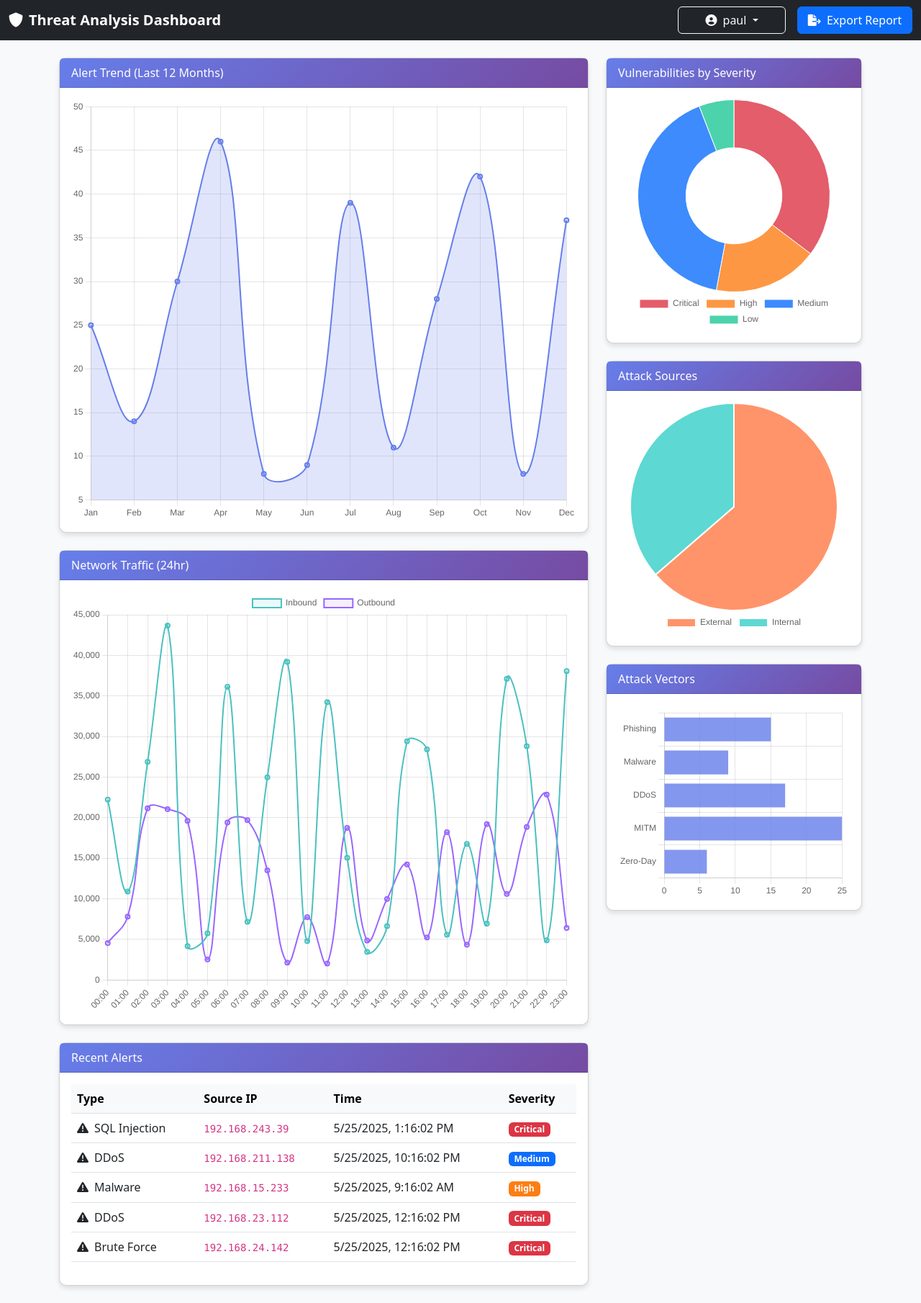
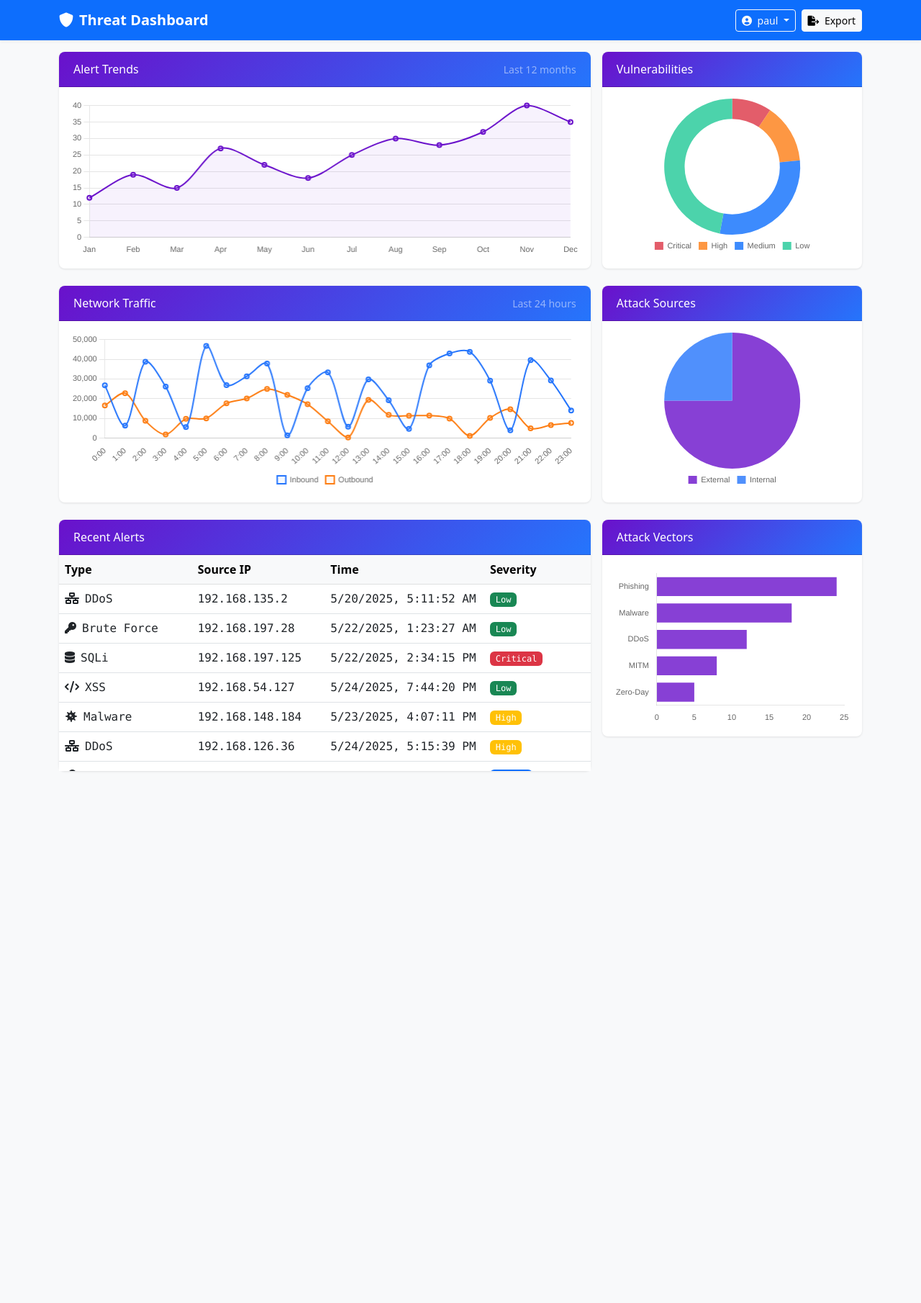
Before and after one commit to thatGUYpaul/TEST_1, a Flask app: page /dashboard in a window 1280 px wide. Shown: the whole page at 72% size. After the commit the page ends 1072 px from the top, so only its background shows below. Run offline with Flask 3, Linux system fonts and the light colour scheme; a user stored in the database is signed in; some libraries are stand-ins or nearby versions.

Commit message:
enhaced the UI making it Clean

```diff
--- a/templates/Dashboard.html
+++ b/templates/Dashboard.html
@@ -7,403 +7,345 @@
   <link href="https://cdnjs.cloudflare.com/ajax/libs/bootstrap/5.3.0/css/bootstrap.min.css" rel="stylesheet">
   <link href="https://cdnjs.cloudflare.com/ajax/libs/font-awesome/6.0.0/css/all.min.css" rel="stylesheet">
   <script src="https://cdn.jsdelivr.net/npm/chart.js"></script>
-  <script src="https://cdnjs.cloudflare.com/ajax/libs/jspdf/2.5.1/jspdf.umd.min.js"></script>
-  <script src="https://cdnjs.cloudflare.com/ajax/libs/html2canvas/1.4.1/html2canvas.min.js"></script>
   <style>
-    .navbar-brand { font-weight: 600; }
-    .dropdown-toggle { min-width: 150px; }
-    #exportReport { min-width: 160px; }
-    .card { border-radius: 10px; box-shadow: 0 4px 6px rgba(0,0,0,0.1); }
+    /* Compact UI Styles */
+    body { background-color: #f8f9fa; }
+    .navbar { box-shadow: 0 2px 4px rgba(0,0,0,0.05); }
+    .card {
+      border: none;
+      border-radius: 8px;
+      box-shadow: 0 1px 3px rgba(0,0,0,0.1);
+      margin-bottom: 1.5rem;
+    }
     .card-header {
-      background: linear-gradient(135deg, #667eea 0%, #764ba2 100%);
+      background: linear-gradient(135deg, #6a11cb 0%, #2575fc 100%);
       color: white;
       font-weight: 500;
+      padding: 0.75rem 1.25rem;
+      border-radius: 8px 8px 0 0 !important;
     }
-    .badge-critical { background-color: #dc3545; }
-    .badge-high { background-color: #fd7e14; }
-    .badge-medium { background-color: #0d6efd; }
-    .badge-low { background-color: #20c997; }
+    .chart-container {
+      position: relative;
+      height: 220px; /* Fixed height for all charts */
+      width: 100%;
+    }
+    .table-responsive { max-height: 300px; }
+    .badge {
+      font-weight: 500;
+      padding: 0.35em 0.65em;
+      font-size: 0.75em;
+    }
+    .dropdown-menu { min-width: 200px; }
+    #exportReport { transition: all 0.2s; }
+    #exportReport:hover { transform: translateY(-1px); }
   </style>
 </head>
-<body class="bg-light">
-  <!-- Enhanced Navigation Bar -->
-  <nav class="navbar navbar-expand-lg navbar-dark bg-dark mb-4">
-    <div class="container-fluid">
-      <a class="navbar-brand" href="{{ url_for('dashboard') }}">
-        <i class="fas fa-shield-alt me-2"></i>Threat Analysis Dashboard
+<body>
+  <!-- Compact Navigation Bar -->
+  <nav class="navbar navbar-expand-lg navbar-dark bg-primary">
+    <div class="container">
+      <a class="navbar-brand fw-bold" href="{{ url_for('dashboard') }}">
+        <i class="fas fa-shield-alt me-2"></i>Threat Dashboard
       </a>
       <div class="d-flex align-items-center">
-        <div class="dropdown me-3">
-          <button class="btn btn-outline-light dropdown-toggle" type="button" id="profileDropdown" data-bs-toggle="dropdown">
+        <div class="dropdown me-2">
+          <button class="btn btn-outline-light btn-sm dropdown-toggle" type="button" id="profileDropdown" data-bs-toggle="dropdown">
             <i class="fas fa-user-circle me-1"></i> {{ username }}
           </button>
           <ul class="dropdown-menu dropdown-menu-end">
-            <li><a class="dropdown-item" href="#"><i class="fas fa-user me-2"></i>My Profile</a></li>
-            <li><a class="dropdown-item" href="#"><i class="fas fa-cog me-2"></i>Account Settings</a></li>
+            <li><a class="dropdown-item" href="#"><i class="fas fa-user me-2"></i>Profile</a></li>
+            <li><a class="dropdown-item" href="#"><i class="fas fa-cog me-2"></i>Settings</a></li>
             <li><hr class="dropdown-divider"></li>
-            <li><a class="dropdown-item" href="{{ url_for('logout') }}"><i class="fas fa-sign-out-alt me-2"></i>Logout</a></li>
+            <li><a class="dropdown-item text-danger" href="{{ url_for('logout') }}"><i class="fas fa-sign-out-alt me-2"></i>Logout</a></li>
           </ul>
         </div>
-        <button class="btn btn-primary" id="exportReport" data-bs-toggle="modal" data-bs-target="#exportModal">
-          <i class="fas fa-file-export me-1"></i> Export Report
+        <button class="btn btn-light btn-sm" id="exportReport">
+          <i class="fas fa-file-export me-1"></i> Export
         </button>
       </div>
     </div>
   </nav>
 
-  <div class="container">
-    <div class="row">
+  <div class="container py-3">
+    <div class="row g-3">
+      <!-- Left Column -->
       <div class="col-lg-8">
-        <div class="card mb-4">
-          <div class="card-header">Alert Trend (Last 12 Months)</div>
-          <div class="card-body">
-            <canvas id="alertTrendChart" height="250"></canvas>
+        <!-- Alert Trend Chart -->
+        <div class="card">
+          <div class="card-header d-flex justify-content-between align-items-center">
+            <span>Alert Trends</span>
+            <small class="text-white-50">Last 12 months</small>
+          </div>
+          <div class="card-body p-3">
+            <div class="chart-container">
+              <canvas id="alertTrendChart"></canvas>
+            </div>
           </div>
         </div>
 
-        <div class="card mb-4">
-          <div class="card-header">Network Traffic (24hr)</div>
-          <div class="card-body">
-            <canvas id="trafficChart" height="250"></canvas>
+        <!-- Traffic Chart -->
+        <div class="card">
+          <div class="card-header d-flex justify-content-between align-items-center">
+            <span>Network Traffic</span>
+            <small class="text-white-50">Last 24 hours</small>
+          </div>
+          <div class="card-body p-3">
+            <div class="chart-container">
+              <canvas id="trafficChart"></canvas>
+            </div>
           </div>
         </div>
 
-        <div class="card mb-4">
+        <!-- Recent Alerts Table -->
+        <div class="card">
           <div class="card-header">Recent Alerts</div>
-          <div class="card-body">
+          <div class="card-body p-0">
             <div class="table-responsive">
-              <table class="table table-hover">
+              <table class="table table-hover mb-0">
                 <thead class="table-light">
                   <tr>
-                    <th>Type</th>
-                    <th>Source IP</th>
-                    <th>Time</th>
-                    <th>Severity</th>
+                    <th width="25%">Type</th>
+                    <th width="25%">Source IP</th>
+                    <th width="30%">Time</th>
+                    <th width="20%">Severity</th>
                   </tr>
                 </thead>
-                <tbody id="alerts-table"></tbody>
+                <tbody id="alerts-table" class="font-monospace">
+                  <!-- Filled by JavaScript -->
+                </tbody>
               </table>
             </div>
           </div>
         </div>
       </div>
 
+      <!-- Right Column -->
       <div class="col-lg-4">
-        <div class="card mb-4">
-          <div class="card-header">Vulnerabilities by Severity</div>
-          <div class="card-body">
-            <canvas id="vulnerabilityChart" height="250"></canvas>
+        <!-- Vulnerability Chart -->
+        <div class="card">
+          <div class="card-header">Vulnerabilities</div>
+          <div class="card-body p-3">
+            <div class="chart-container">
+              <canvas id="vulnerabilityChart"></canvas>
+            </div>
           </div>
         </div>
 
-        <div class="card mb-4">
+        <!-- Attack Sources -->
+        <div class="card">
           <div class="card-header">Attack Sources</div>
-          <div class="card-body">
-            <canvas id="attackSourcesChart" height="250"></canvas>
+          <div class="card-body p-3">
+            <div class="chart-container">
+              <canvas id="attackSourcesChart"></canvas>
+            </div>
           </div>
         </div>
 
-        <div class="card mb-4">
+        <!-- Attack Vectors -->
+        <div class="card">
           <div class="card-header">Attack Vectors</div>
-          <div class="card-body">
-            <canvas id="attackVectorsChart" height="250"></canvas>
+          <div class="card-body p-3">
+            <div class="chart-container">
+              <canvas id="attackVectorsChart"></canvas>
+            </div>
           </div>
         </div>
       </div>
     </div>
   </div>
 
-  <!-- Export Report Modal -->
-  <div class="modal fade" id="exportModal" tabindex="-1" aria-hidden="true">
-    <div class="modal-dialog">
-      <div class="modal-content">
-        <div class="modal-header bg-primary text-white">
-          <h5 class="modal-title"><i class="fas fa-file-export me-2"></i>Export Report</h5>
-          <button type="button" class="btn-close btn-close-white" data-bs-dismiss="modal"></button>
-        </div>
-        <div class="modal-body">
-          <div class="mb-3">
-            <label class="form-label">Report Format</label>
-            <select class="form-select" id="reportFormat">
-              <option value="pdf">PDF Document</option>
-              <option value="png">PNG Image</option>
-            </select>
-          </div>
-          <div class="mb-3">
-            <label class="form-label">Time Range</label>
-            <select class="form-select" id="timeRange">
-              <option value="24h">Last 24 Hours</option>
-              <option value="7d">Last 7 Days</option>
-              <option value="30d">Last 30 Days</option>
-              <option value="custom">Custom Range</option>
-            </select>
-          </div>
-          <div class="mb-3" id="customDateRange" style="display: none;">
-            <div class="row">
-              <div class="col-md-6">
-                <label class="form-label">From</label>
-                <input type="date" class="form-control">
-              </div>
-              <div class="col-md-6">
-                <label class="form-label">To</label>
-                <input type="date" class="form-control">
-              </div>
-            </div>
-          </div>
-          <div class="form-check">
-            <input class="form-check-input" type="checkbox" id="includeCharts" checked>
-            <label class="form-check-label" for="includeCharts">Include all charts</label>
-          </div>
-        </div>
-        <div class="modal-footer">
-          <button type="button" class="btn btn-secondary" data-bs-dismiss="modal">Cancel</button>
-          <button type="button" class="btn btn-primary" id="confirmExport">
-            <i class="fas fa-download me-1"></i> Export
-          </button>
-        </div>
-      </div>
-    </div>
-  </div>
+  <script>
+    // Initialize all charts with compact configuration
+    document.addEventListener('DOMContentLoaded', function() {
+      // Chart defaults - clean and compact
+      Chart.defaults.font.size = 11;
+      Chart.defaults.plugins.legend.position = 'bottom';
+      Chart.defaults.plugins.legend.labels.boxWidth = 12;
+      Chart.defaults.plugins.legend.labels.padding = 10;
 
-  <script>
-    // Initialize all charts
-    document.addEventListener('DOMContentLoaded', function() {
       // Alert Trend Chart
-      fetch('/api/alert-trends')
-        .then(res => res.json())
-        .then(data => {
       new Chart(document.getElementById('alertTrendChart'), {
         type: 'line',
         data: {
-              labels: data.labels,
+          labels: ['Jan', 'Feb', 'Mar', 'Apr', 'May', 'Jun', 'Jul', 'Aug', 'Sep', 'Oct', 'Nov', 'Dec'],
           datasets: [{
-                label: 'Security Alerts',
-                data: data.counts,
-                backgroundColor: 'rgba(102, 126, 234, 0.2)',
-                borderColor: 'rgba(102, 126, 234, 1)',
+            label: 'Alerts',
+            data: [12, 19, 15, 27, 22, 18, 25, 30, 28, 32, 40, 35],
+            borderColor: 'rgba(106, 17, 203, 1)',
+            backgroundColor: 'rgba(106, 17, 203, 0.05)',
             borderWidth: 2,
-                tension: 0.4,
+            tension: 0.3,
             fill: true
           }]
         },
         options: {
           responsive: true,
+          maintainAspectRatio: false,
           plugins: {
             legend: { display: false }
+          },
+          scales: {
+            y: { beginAtZero: true, grid: { drawBorder: false } },
+            x: { grid: { display: false } }
           }
         }
       });
-        });
 
       // Traffic Chart
-      fetch('/api/traffic')
-        .then(res => res.json())
-        .then(data => {
       new Chart(document.getElementById('trafficChart'), {
         type: 'line',
         data: {
-              labels: data.labels,
+          labels: Array.from({length: 24}, (_, i) => `${i}:00`),
           datasets: [
             {
               label: 'Inbound',
-                  data: data.inbound,
-                  borderColor: 'rgba(75, 192, 192, 1)',
-                  backgroundColor: 'rgba(75, 192, 192, 0.1)',
+              data: Array.from({length: 24}, () => Math.floor(Math.random() * 50000)),
+              borderColor: 'rgba(37, 117, 252, 1)',
+              backgroundColor: 'rgba(37, 117, 252, 0.05)',
               borderWidth: 2,
-                  tension: 0.4
+              tension: 0.3
             },
             {
               label: 'Outbound',
-                  data: data.outbound,
-                  borderColor: 'rgba(153, 102, 255, 1)',
-                  backgroundColor: 'rgba(153, 102, 255, 0.1)',
+              data: Array.from({length: 24}, () => Math.floor(Math.random() * 25000)),
+              borderColor: 'rgba(253, 126, 20, 1)',
+              backgroundColor: 'rgba(253, 126, 20, 0.05)',
               borderWidth: 2,
-                  tension: 0.4
+              tension: 0.3
             }
           ]
         },
         options: {
           responsive: true,
-              interaction: {
-                intersect: false,
-                mode: 'index'
+          maintainAspectRatio: false,
+          plugins: {
+            legend: { position: 'bottom' }
+          },
+          scales: {
+            y: { beginAtZero: true, grid: { drawBorder: false } },
+            x: { grid: { display: false } }
           }
         }
       });
-        });
-
-      // Alerts Table
-      fetch('/api/alerts')
-        .then(res => res.json())
-        .then(alerts => {
-          const tbody = document.getElementById('alerts-table');
-          alerts.forEach(alert => {
-            const row = document.createElement('tr');
-            const severityClass = {
-              'Critical': 'badge-critical',
-              'High': 'badge-high',
-              'Medium': 'badge-medium',
-              'Low': 'badge-low'
-            }[alert.severity];
-
-            row.innerHTML = `
-              <td><i class="fas fa-exclamation-triangle me-2"></i>${alert.type}</td>
-              <td><code>${alert.source_ip}</code></td>
-              <td>${new Date(alert.time_reported).toLocaleString()}</td>
-              <td><span class="badge ${severityClass}">${alert.severity}</span></td>
-            `;
-            tbody.appendChild(row);
-          });
-        });
 
       // Vulnerability Chart
-      fetch('/api/vulnerabilities')
-        .then(res => res.json())
-        .then(data => {
       new Chart(document.getElementById('vulnerabilityChart'), {
         type: 'doughnut',
         data: {
-              labels: data.labels,
+          labels: ['Critical', 'High', 'Medium', 'Low'],
           datasets: [{
-                data: data.counts,
+            data: [8, 12, 25, 40],
             backgroundColor: [
               'rgba(220, 53, 69, 0.8)',
               'rgba(253, 126, 20, 0.8)',
               'rgba(13, 110, 253, 0.8)',
               'rgba(32, 201, 151, 0.8)'
             ],
-                borderWidth: 1
+            borderWidth: 0
           }]
         },
         options: {
           responsive: true,
+          maintainAspectRatio: false,
+          cutout: '70%',
           plugins: {
             legend: { position: 'bottom' }
           }
         }
       });
-        });
 
       // Attack Sources
-      fetch('/api/attack-sources')
-        .then(res => res.json())
-        .then(data => {
       new Chart(document.getElementById('attackSourcesChart'), {
         type: 'pie',
         data: {
-              labels: data.labels,
+          labels: ['External', 'Internal'],
           datasets: [{
-                data: data.percentages,
+            data: [75, 25],
             backgroundColor: [
-                  'rgba(255, 122, 69, 0.8)',
-                  'rgba(54, 207, 201, 0.8)'
-                ]
+              'rgba(106, 17, 203, 0.8)',
+              'rgba(37, 117, 252, 0.8)'
+            ],
+            borderWidth: 0
           }]
         },
         options: {
           responsive: true,
+          maintainAspectRatio: false,
           plugins: {
-                legend: { position: 'bottom' },
-                tooltip: {
-                  callbacks: {
-                    label: function(context) {
-                      return `${context.label}: ${context.raw}%`;
-                    }
-                  }
-                }
+            legend: { position: 'bottom' }
           }
         }
       });
-        });
 
       // Attack Vectors
-      fetch('/api/attack-vectors')
-        .then(res => res.json())
-        .then(data => {
       new Chart(document.getElementById('attackVectorsChart'), {
         type: 'bar',
         data: {
-              labels: data.labels,
+          labels: ['Phishing', 'Malware', 'DDoS', 'MITM', 'Zero-Day'],
           datasets: [{
-                label: 'Attack Count',
-                data: data.counts,
-                backgroundColor: 'rgba(102, 126, 234, 0.8)'
+            label: 'Count',
+            data: [24, 18, 12, 8, 5],
+            backgroundColor: 'rgba(106, 17, 203, 0.8)'
           }]
         },
         options: {
           indexAxis: 'y',
           responsive: true,
+          maintainAspectRatio: false,
           plugins: {
             legend: { display: false }
+          },
+          scales: {
+            x: { beginAtZero: true, grid: { display: false } },
+            y: { grid: { display: false } }
           }
         }
       });
-        });
+
+      // Populate alerts table
+      const alertTypes = ['DDoS', 'Brute Force', 'SQLi', 'XSS', 'Malware'];
+      const severities = ['Critical', 'High', 'Medium', 'Low'];
+      const tbody = document.getElementById('alerts-table');
+
+      for (let i = 0; i < 8; i++) {
+        const severity = severities[Math.floor(Math.random() * severities.length)];
+        const row = document.createElement('tr');
+        row.innerHTML = `
+          <td><i class="fas fa-${getAlertIcon(alertTypes[i % alertTypes.length])} me-2"></i>${alertTypes[i % alertTypes.length]}</td>
+          <td>192.168.${Math.floor(Math.random() * 255)}.${Math.floor(Math.random() * 255)}</td>
+          <td>${new Date(Date.now() - Math.random() * 7 * 24 * 60 * 60 * 1000).toLocaleString()}</td>
+          <td><span class="badge bg-${getSeverityClass(severity)}">${severity}</span></td>
+        `;
+        tbody.appendChild(row);
+      }
+
+      function getAlertIcon(type) {
+        const icons = {
+          'DDoS': 'network-wired',
+          'Brute Force': 'key',
+          'SQLi': 'database',
+          'XSS': 'code',
+          'Malware': 'virus'
+        };
+        return icons[type] || 'exclamation-triangle';
+      }
+
+      function getSeverityClass(severity) {
+        const classes = {
+          'Critical': 'danger',
+          'High': 'warning',
+          'Medium': 'primary',
+          'Low': 'success'
+        };
+        return classes[severity] || 'secondary';
+      }
 
       // Export functionality
-      document.getElementById('timeRange').addEventListener('change', function() {
-        document.getElementById('customDateRange').style.display =
-          this.value === 'custom' ? 'block' : 'none';
-      });
-
-      document.getElementById('confirmExport').addEventListener('click', function() {
-        const format = document.getElementById('reportFormat').value;
-        const timeRange = document.getElementById('timeRange').value;
-        const includeCharts = document.getElementById('includeCharts').checked;
-
-        if (format === 'pdf') {
-          exportToPDF(timeRange, includeCharts);
-        } else {
-          exportToPNG(timeRange, includeCharts);
-        }
-
-        bootstrap.Modal.getInstance(document.getElementById('exportModal')).hide();
+      document.getElementById('exportReport').addEventListener('click', function() {
+        // Implement your export logic here
+        alert('Export functionality would be implemented here');
       });
     });
-
-    function exportToPDF(timeRange, includeCharts) {
-      const { jsPDF } = window.jspdf;
-      const doc = new jsPDF('landscape');
-
-      // Add title and metadata
-      doc.setFont('helvetica', 'bold');
-      doc.setFontSize(20);
-      doc.text('Network Security Threat Report', 15, 20);
-
-      doc.setFont('helvetica', 'normal');
-      doc.setFontSize(12);
-      doc.text(`Generated by: ${document.querySelector('.navbar-brand').textContent}`, 15, 30);
-      doc.text(`Time Range: ${document.getElementById('timeRange').options[document.getElementById('timeRange').selectedIndex].text}`, 15, 40);
-      doc.text(`Generated on: ${new Date().toLocaleString()}`, 15, 50);
-      doc.text(`User: {{ username }}`, 15, 60);
-
-      // Add summary section
-      doc.setFontSize(16);
-      doc.text('Executive Summary', 15, 80);
-      doc.setFontSize(12);
-      doc.text('This report contains the security threat analysis for the selected time period.', 15, 90);
-
-      if (includeCharts) {
-        // Add charts (would need to implement chart to image conversion)
-        doc.addPage();
-        doc.setFontSize(16);
-        doc.text('Alert Trends', 15, 20);
-        // Here you would add the actual chart images
-      }
-
-      doc.save(`threat_report_${new Date().toISOString().slice(0,10)}.pdf`);
-    }
-
-    function exportToPNG(timeRange, includeCharts) {
-      const element = includeCharts ? document.body : document.querySelector('.container');
-
-      html2canvas(element).then(canvas => {
-        const link = document.createElement('a');
-        link.download = `threat_dashboard_${new Date().toISOString().slice(0,10)}.png`;
-        link.href = canvas.toDataURL('image/png');
-        link.click();
-      });
-    }
   </script>
 
   <script src="https://cdnjs.cloudflare.com/ajax/libs/bootstrap/5.3.0/js/bootstrap.bundle.min.js"></script>
```
Lines whose indentation alone changed are shown as unchanged.
